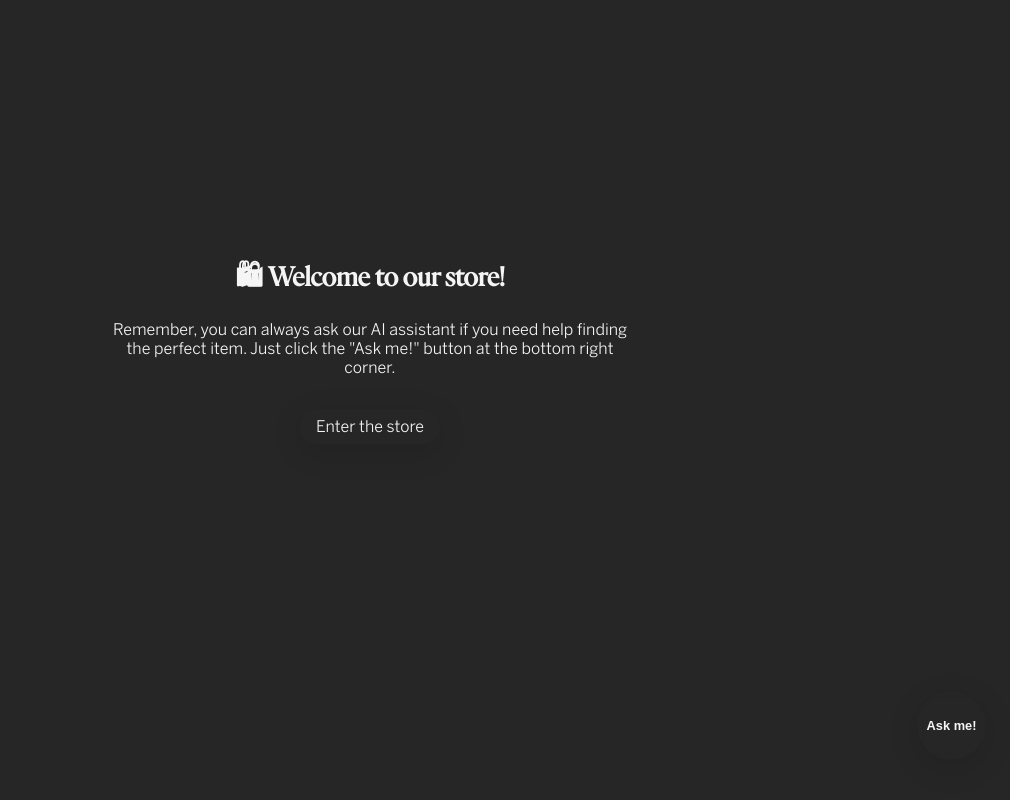
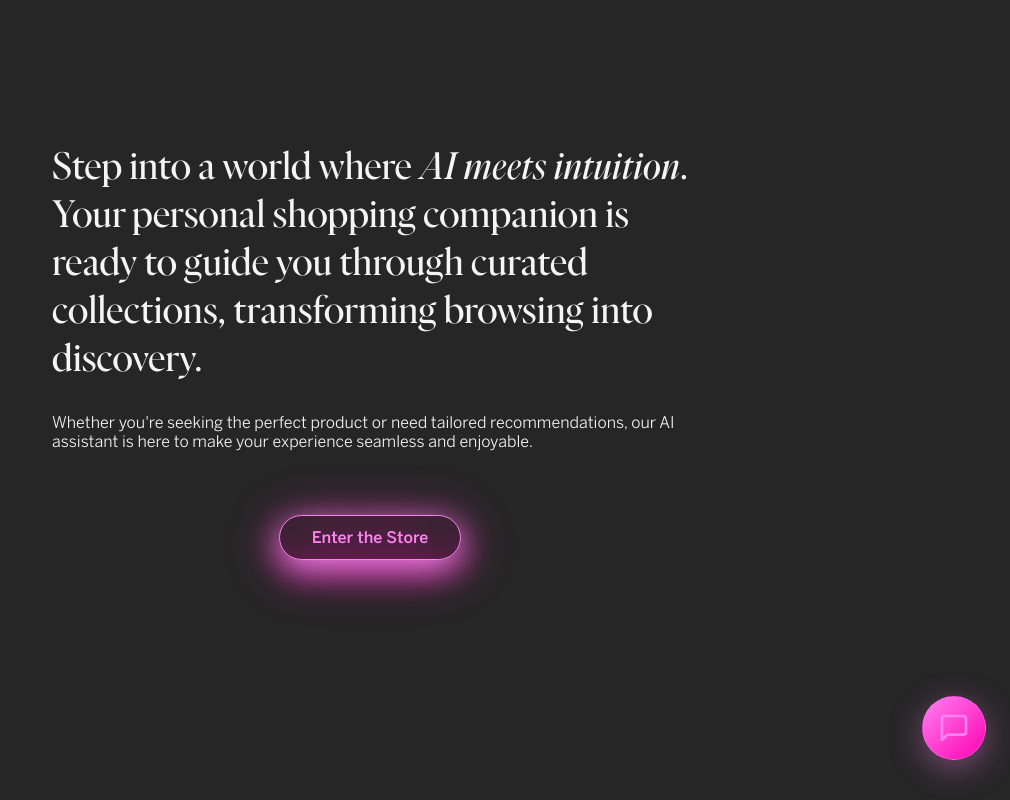
Before and after one commit to sofiaborovskaia/personal-shopper, a Next.js app: page / in a window 1280 px wide. Shown: the whole page, without its empty margins (270-1280 px from the left). Built offline with nearby package versions, Linux system fonts and the light colour scheme.

Commit message:
feat: adapt project to frog corporate style

```diff
--- a/src/app/items/styles.module.css
+++ b/src/app/items/styles.module.css
@@ -2,6 +2,7 @@
 	margin: 60px auto;
 	min-height: 100vh;
 	max-width: 900px;
+	color: var(--grey-1);
 }
 
 .title {
@@ -9,19 +10,17 @@
 	font-weight: bold;
 	margin-bottom: 2.5rem;
 	text-align: center;
-	color: var(--text-dark);
 }
 
 .grid {
 	display: grid;
 	grid-template-columns: repeat(auto-fill, minmax(250px, 1fr));
 	gap: 3px;
-	background-color: var(--text-dark);
 }
 
 .card {
 	background: var(--text-light);
-	color: var(--text-dark);
+	color: var(--grey-1);
 	padding: 1.5rem;
 	transition: all 0.3s ease-in-out;
 	cursor: pointer;
--- a/src/app/page.module.css
+++ b/src/app/page.module.css
@@ -6,38 +6,42 @@
 }
 
 .welcomeContainer {
-	text-align: center;
-	max-width: 600px;
+	text-align: left;
+	max-width: 700px;
 	padding: 2rem;
 }
 
-.welcomeContainer h1 {
-	font-size: 1.75rem;
-	margin-bottom: 1rem;
-	font-weight: 600;
-}
-
-.welcomeContainer p {
-	font-size: 1rem;
+.welcomeContainer .title {
+	font-family: "Frog Serif", serif;
+	font-size: 2.5rem;
 	margin-bottom: 2rem;
 }
 
+.welcomeContainer .subtitle {
+	margin-bottom: 4rem;
+}
+
 .enterButton {
-	display: inline-block;
+	display: block;
+	margin-inline: auto;
 	font-size: 1rem;
-	border-radius: 20px;
+	max-width: fit-content;
+
+	border-radius: 100px;
+	padding: 0.75rem 2rem;
+	background-color: transparent;
+	border: 1px solid var(--magenta-2);
+	color: var(--magenta-2);
+	box-shadow: 0 8px 32px var(--magenta-2);
+	filter: drop-shadow(0 0 1rem var(--magenta-1));
+	font-weight: 500;
+
 	transform: translateY(0px);
-	color: var(--text-dark);
-	padding: 0.5rem 1rem;
-	background-color: var(--foreground);
+	transition: all 0.3s ease;
 	cursor: pointer;
-	border: none;
-	max-width: fit-content;
-	box-shadow: 0 8px 32px #0000001f;
-	transition: all 0.3s ease;
 }
 
 .enterButton:hover {
-	box-shadow: 0 8px 12px #0000001f;
+	box-shadow: 0 8px 12px var(--magenta-2);
 	transform: translateY(2px);
 }
--- a/src/app/page.tsx
+++ b/src/app/page.tsx
@@ -5,14 +5,20 @@ export default function Home() {
 	return (
 		<div className={styles.page}>
 			<div className={styles.welcomeContainer}>
-				<h1>🛍 Welcome to our store!</h1>
-				<p>
-					Remember, you can always ask our AI assistant if you need help finding
-					the perfect item. Just click the &quot;Ask me!&quot; button at the
-					bottom right corner.
-				</p>
+				<div>
+					<p className={styles.title}>
+						Step into a world where <i>AI meets intuition</i>. Your personal
+						shopping companion is ready to guide you through curated
+						collections, transforming browsing into discovery.
+					</p>
+					<p className={styles.subtitle}>
+						Whether you're seeking the perfect product or need tailored
+						recommendations, our AI assistant is here to make your experience
+						seamless and enjoyable.
+					</p>
+				</div>
 				<Link href="/items" className={styles.enterButton}>
-					Enter the store
+					Enter the Store
 				</Link>
 			</div>
 		</div>
--- a/src/components/chat/FloatingChatWidget.module.css
+++ b/src/components/chat/FloatingChatWidget.module.css
@@ -3,15 +3,14 @@
 	position: fixed;
 	bottom: 40px;
 	right: 24px;
-	aspect-ratio: 1;
+	width: 64px;
+	height: 64px;
 	border-radius: 50%;
-	padding: 0.6rem;
-	background: transparent;
-	color: var(--text-dark);
-	font-weight: 600;
-	border: none;
+	padding: 0;
+	background: linear-gradient(135deg, var(--magenta-2), var(--magenta-1));
+	color: var(--magenta-2);
+	border: 1px solid rgba(255, 129, 242, 0.4);
 	cursor: pointer;
-	font-size: 0.8rem;
 
 	display: flex;
 	align-items: center;
@@ -20,12 +19,15 @@
 	transition: all 0.3s ease;
 	z-index: 1000;
 
-	box-shadow: 0 8px 32px rgba(0, 0, 0, 0.12);
-	backdrop-filter: blur(3px);
+	box-shadow: 0 8px 32px rgba(255, 129, 242, 0.4);
+
+	backdrop-filter: blur(10px);
 }
 
 .floatingButton:hover {
-	transform: scale(1.1);
+	box-shadow: 0 12px 40px rgba(255, 129, 242, 0.6);
+	border-color: rgba(255, 129, 242, 0.6);
+	transform: translateY(-2px);
 }
 
 .floatingButtonHidden {
@@ -38,7 +40,7 @@
 	position: absolute;
 	top: -4px;
 	right: -4px;
-	background: #ef4444;
+	background: var(--teal-1);
 	color: white;
 	font-size: 11px;
 	font-weight: 600;
@@ -65,7 +67,7 @@
 	transition: all 0.3s cubic-bezier(0.68, -0.55, 0.265, 1.55);
 	transform-origin: bottom right;
 
-	color: var(--text-dark);
+	color: var(--white);
 
 	display: flex;
 	flex-direction: column;
@@ -107,7 +109,7 @@
 .closeButton {
 	background: transparent;
 	border: none;
-	color: var(--text-dark);
+	color: var(--white);
 	width: 32px;
 	height: 32px;
 	border-radius: 50%;
@@ -254,13 +256,13 @@
 	display: flex;
 	gap: 8px;
 	padding: 16px;
-	border-top: 1px solid var(--text-dark);
+	border-top: 1px solid var(--white);
 }
 
 .input {
 	flex: 1;
 	padding: 10px 14px;
-	color: var(--text-dark);
+	color: var(--white);
 	background: var(--text-light);
 	border: 1px solid white;
 	border-radius: 20px;
@@ -279,8 +281,8 @@
 	height: 40px;
 	border-radius: 50%;
 	background: transparent;
-	color: var(--text-dark);
-	border: 1px solid var(--text-dark);
+	color: var(--white);
+	border: 1px solid var(--white);
 	cursor: pointer;
 	transition: all 0.2s;
 	flex-shrink: 0;
--- a/src/components/chat/FloatingChatWidget.tsx
+++ b/src/components/chat/FloatingChatWidget.tsx
@@ -54,7 +54,7 @@ function convertProductNamesToLinks(
 					key={`link-${index}`}
 					href={`/items/${slug}`}
 					style={{
-						color: "var(--foreground)",
+						color: "var(--magenta-2)",
 						textDecoration: "underline",
 						fontWeight: "500",
 					}}
@@ -270,8 +270,18 @@ export default function FloatingChatWidget() {
 				}`}
 				aria-label="Open chat"
 			>
-				{/* 💬 */}
-				Ask me!
+				<svg
+					width="32"
+					height="32"
+					viewBox="0 0 24 24"
+					fill="none"
+					stroke="currentColor"
+					strokeWidth="2"
+					strokeLinecap="round"
+					strokeLinejoin="round"
+				>
+					<path d="M21 15a2 2 0 0 1-2 2H7l-4 4V5a2 2 0 0 1 2-2h14a2 2 0 0 1 2 2z"></path>
+				</svg>
 				{messages.length > 0 && (
 					<span className={styles.badge}>{messages.length}</span>
 				)}
```
Also changed, not shown: src/app/items/[slug]/styles.module.css (+6 -8 lines).
